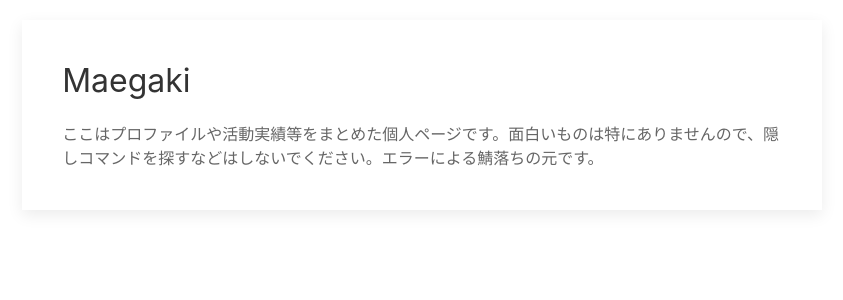
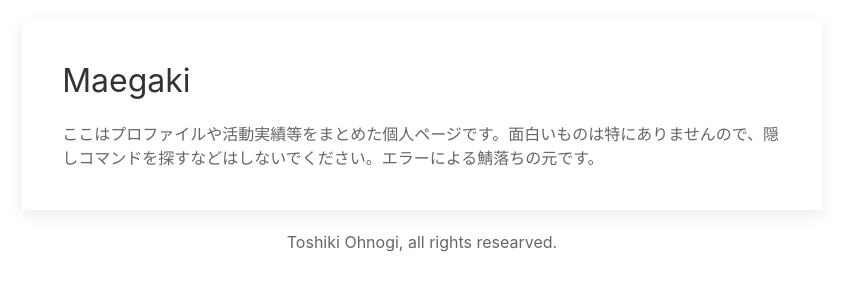
Before and after one commit to nogissh/to-base, a Django app: page /home/ in a window 1280 px wide. Shown: the part 80-380 px from the top of the page, without its empty margins (218-1061 px from the left). Run offline with Django 3.2, Linux system fonts and the light colour scheme; some libraries are stand-ins or nearby versions.

Commit message:
Update: footer

```diff
--- a/mypage/app/templates/components/base.html
+++ b/mypage/app/templates/components/base.html
@@ -23,5 +23,6 @@ header {
 <body>
 {% include './header.html' %}
 <div class="uk-container">{% block content %}{% endblock%}</div>
+{% include './footer.html' %}
 </body>
 </html>
--- /dev/null
+++ b/mypage/app/templates/components/footer.html
@@ -0,0 +1,5 @@
+<footer>
+  <div class="uk-margin-top">
+    <p class="uk-text uk-text-center">Toshiki Ohnogi, all rights researved.</p>
+  </div>
+</footer>
```
